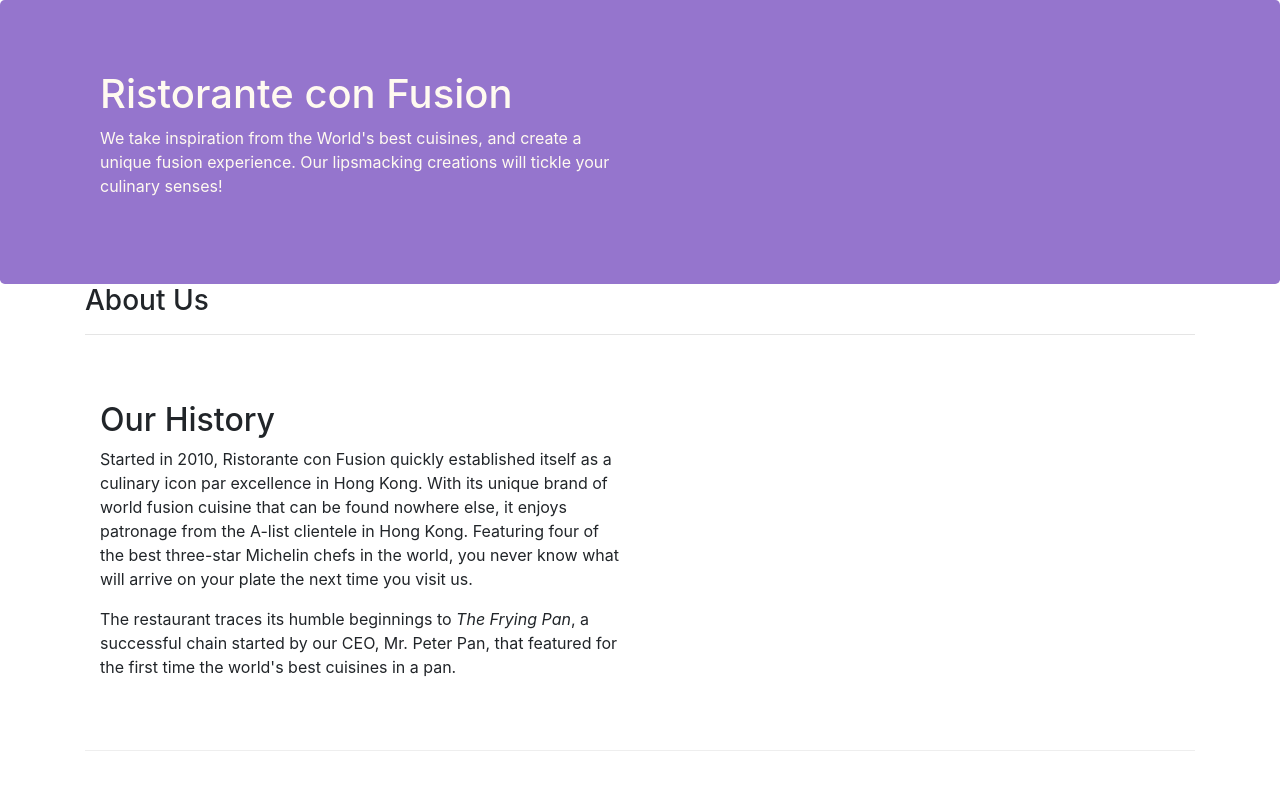
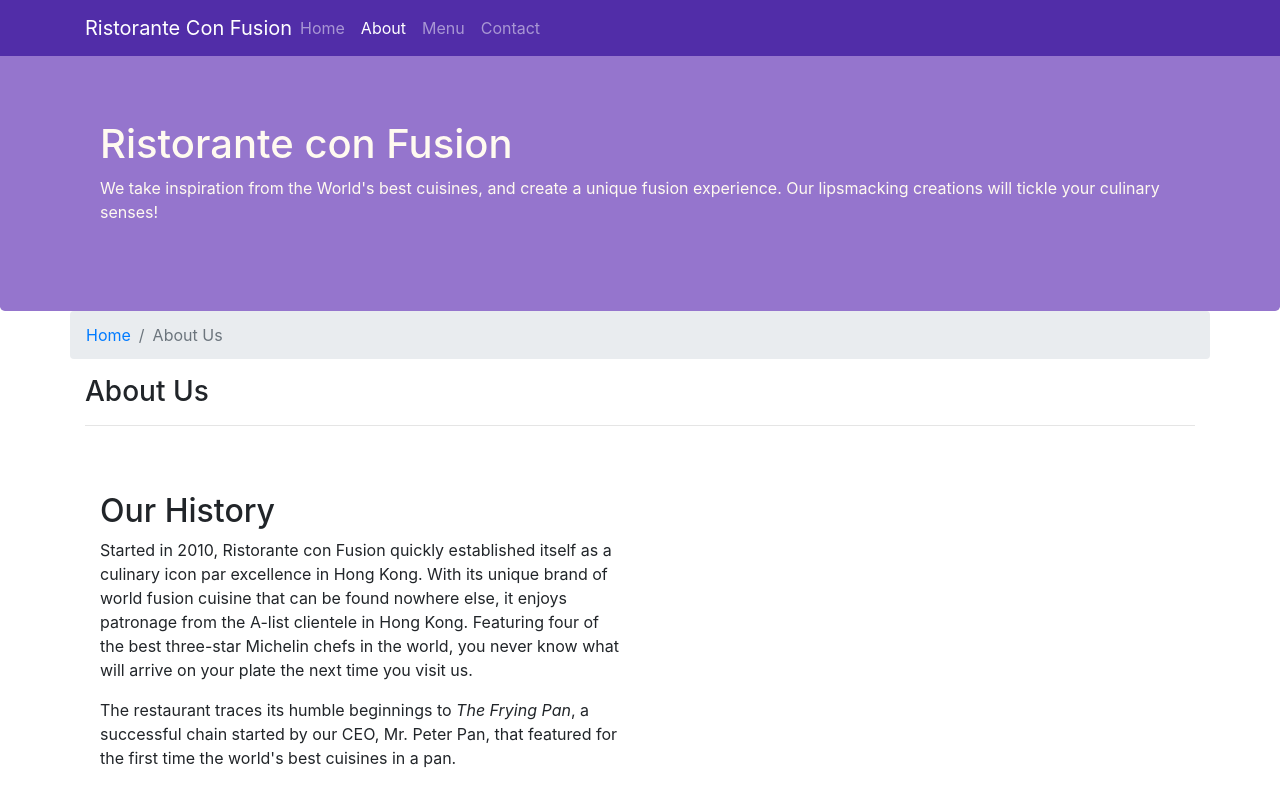
Before and after one commit to OleksiiSamutin/Bootstrap-course, a website: page Bootstrap4/conFusion/aboutus.html in a window 1280 px wide. Shown: the top 798 px of the page. Drawn offline with nearby package versions, Linux system fonts and the light colour scheme.

Commit message:
navbar and breadcrumbs

```diff
--- a/Bootstrap4/conFusion/aboutus.html
+++ b/Bootstrap4/conFusion/aboutus.html
@@ -14,11 +14,29 @@
 </head>
 
 <body>
+    <nav class="navbar navbar-dark navbar-expand-sm fixed-top">
+        <div class="container">
+            <button class="navbar-toggler" type="button" data-toggle="collapse" data-target="#Navbar">
+                <span class="navbar-toggler-icon"></span>
+            </button>
+            <a class="navbar-brand mr-auto" href="./index.html">Ristorante Con Fusion</a>
+            <div id="Navbar" class="collapse navbar-collapse">
+                <ul class="navbar-nav mr-auto">
+                    <li class="nav-item"><a href="./index.html" class="nav-link">Home</a></li>
+                    <li class="nav-item  active"><a href="./aboutus.html" class="nav-link">About</a></li>
+                    <li class="nav-item"><a href="#" class="nav-link">Menu</a></li>
+                    <li class="nav-item"><a href="#" class="nav-link">Contact</a></li>
+                </ul>
+            </div>
 
+        </div>
+    </nav>
     <header class="jumbotron">
         <div class="container">
+
             <div class="row row-header">
-                <div class="col-12 col-sm-6">
+
+                <div class="col-12">
                     <h1>Ristorante con Fusion</h1>
                     <p>We take inspiration from the World's best cuisines, and create a unique fusion experience. Our lipsmacking creations will tickle your culinary senses!</p>
                 </div>
@@ -30,6 +48,10 @@
 
     <div class="container">
         <div class="row">
+            <ol class="col-12 breadcrumb">
+                <li class="breadcrumb-item"><a href="./index.html">Home</a></li>
+                <li class="breadcrumb-item active">About Us</li>
+            </ol>
             <div class="col-12">
                <h3>About Us</h3>
                <hr>
--- a/Bootstrap4/conFusion/css/styles.css
+++ b/Bootstrap4/conFusion/css/styles.css
@@ -1,3 +1,11 @@
+body {
+    padding: 50px 0px 0px 0px;
+    z-index: 0;
+}
+
+.navbar-dark {
+    background-color: #512DA8;
+}
 .row-header {
     margin: 0px auto;
     padding: 0px auto;
```
Also changed, not shown: Bootstrap4/conFusion/index.html (+17 -1 lines).
